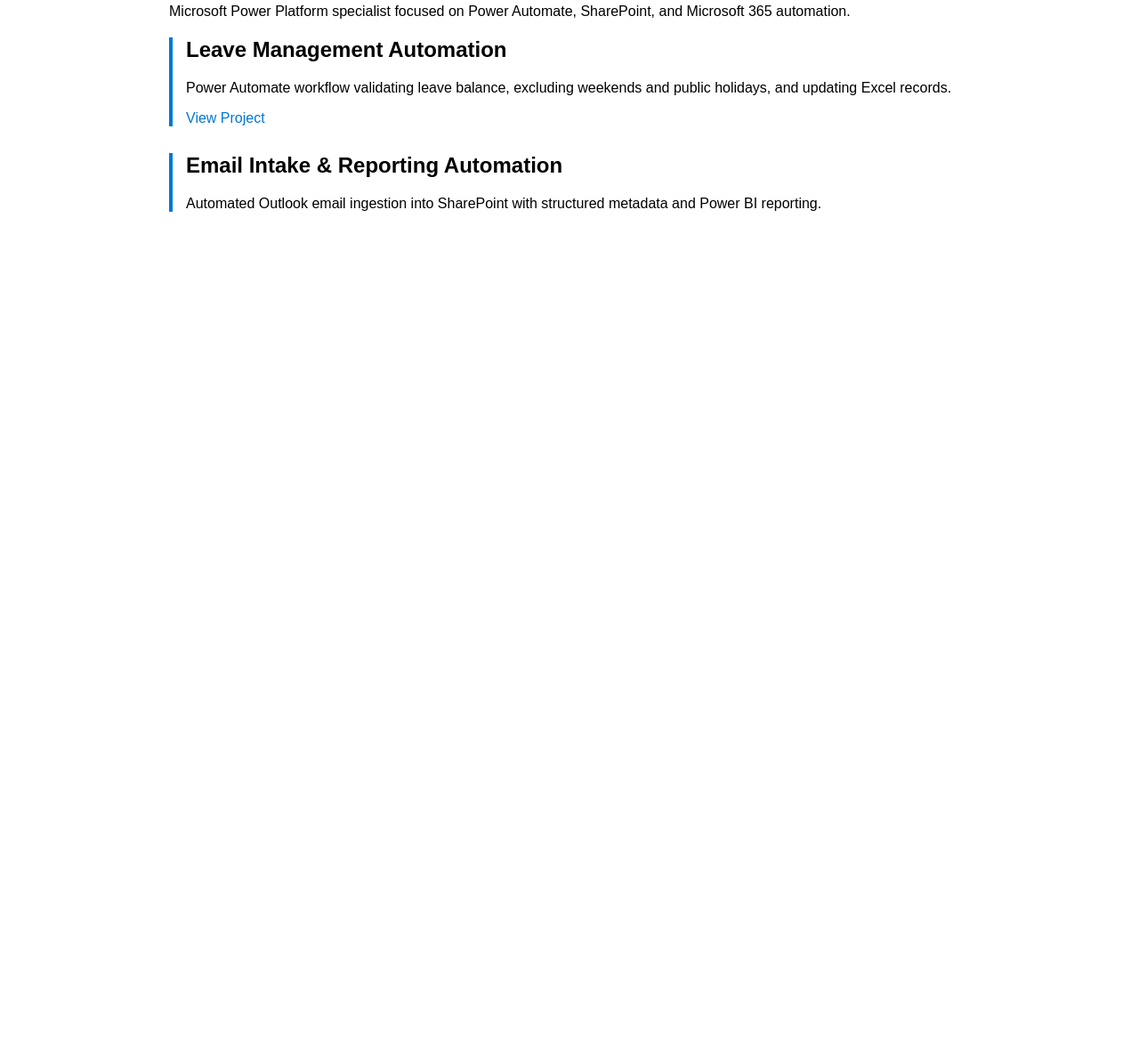
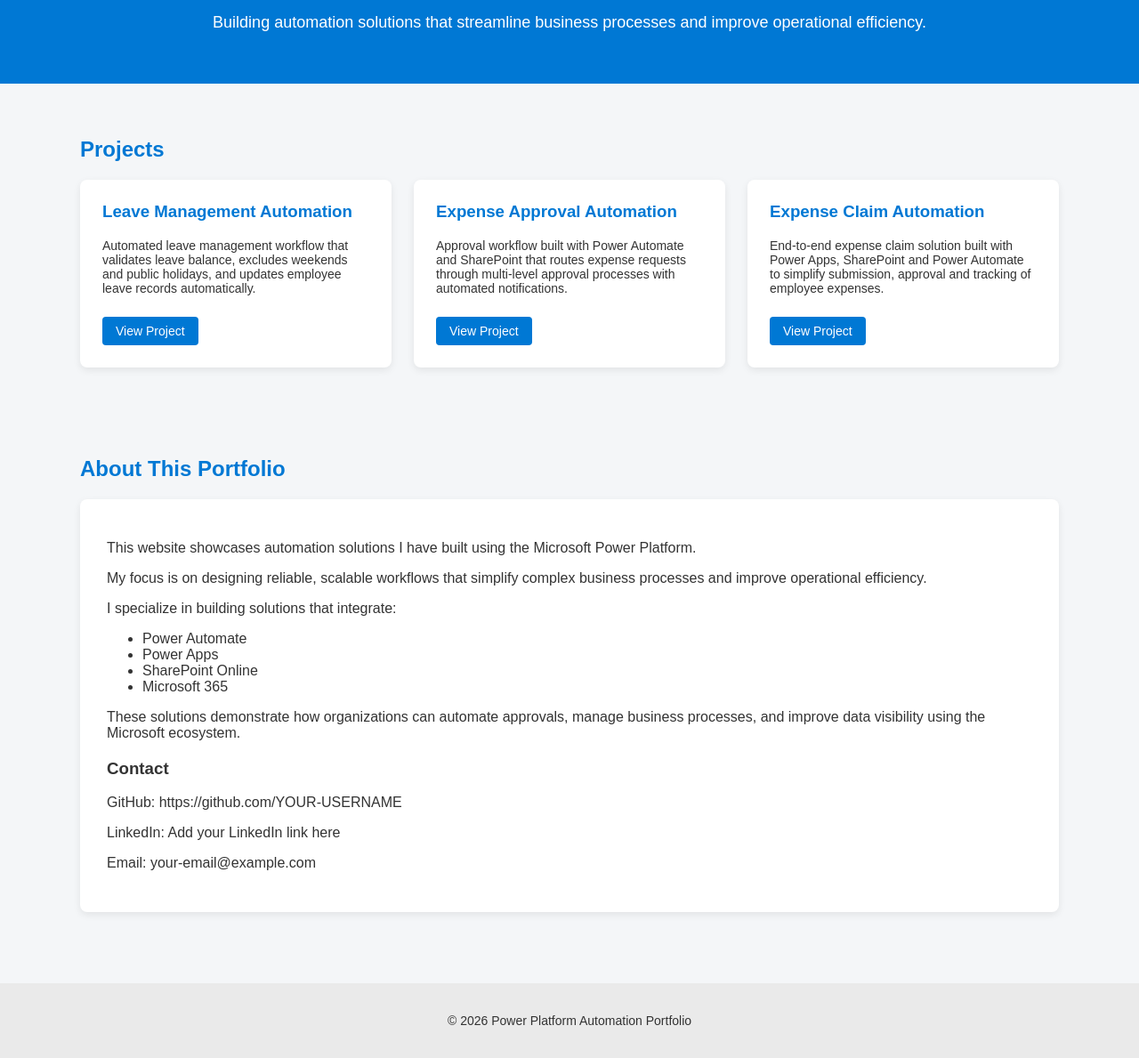
Before and after one commit to 360powerplatformlab/pere-portfolio, a plain HTML site: page index.html in a window 1280 px wide. Shown: the part 116-1305 px from the top of the page at 89% size. Before the commit the page ends 800 px from the top, so only its background shows below. Drawn offline with Linux system fonts and the light colour scheme.

Commit message:
Update index.html
Updated the entire html content

```diff
--- a/index.html
+++ b/index.html
@@ -1,30 +1,235 @@
 <!DOCTYPE html>
 <html lang="en">
 <head>
-  <meta charset="UTF-8">
-  <title>Pere | Power Platform Portfolio</title>
-  <style>
-    body { font-family: Arial; max-width: 900px; margin: auto; padding: 40px; }
-    h1 { color: #0078D4; }
-    .project { border-left: 4px solid #0078D4; padding-left: 15px; margin-bottom: 30px; }
-    a { color: #0078D4; text-decoration: none; }
-  </style>
+<meta charset="UTF-8">
+<title>Power Platform Automation Portfolio</title>
+
+<style>
+
+body{
+font-family: Arial, Helvetica, sans-serif;
+margin:0;
+background:#f4f6f8;
+color:#333;
+}
+
+header{
+background:#0078D4;
+color:white;
+padding:40px 20px;
+text-align:center;
+}
+
+header h1{
+margin:0;
+font-size:36px;
+}
+
+header p{
+font-size:18px;
+margin-top:10px;
+}
+
+.container{
+max-width:1100px;
+margin:auto;
+padding:40px 20px;
+}
+
+h2{
+color:#0078D4;
+margin-bottom:20px;
+}
+
+.projects{
+display:grid;
+grid-template-columns:repeat(auto-fit,minmax(250px,1fr));
+gap:25px;
+}
+
+.card{
+background:white;
+padding:25px;
+border-radius:8px;
+box-shadow:0 3px 8px rgba(0,0,0,0.08);
+transition:transform 0.2s;
+}
+
+.card:hover{
+transform:translateY(-5px);
+}
+
+.card h3{
+margin-top:0;
+color:#0078D4;
+}
+
+.card p{
+font-size:14px;
+}
+
+.card a{
+display:inline-block;
+margin-top:10px;
+text-decoration:none;
+color:white;
+background:#0078D4;
+padding:8px 15px;
+border-radius:4px;
+font-size:14px;
+}
+
+.about{
+background:white;
+padding:30px;
+border-radius:8px;
+box-shadow:0 3px 8px rgba(0,0,0,0.08);
+}
+
+.contact{
+margin-top:20px;
+}
+
+footer{
+text-align:center;
+padding:20px;
+margin-top:40px;
+background:#eaeaea;
+font-size:14px;
+}
+
+</style>
+
 </head>
+
 <body>
 
-<h1>My Power Platform Portfolio</h1>
-<p>Microsoft Power Platform specialist focused on Power Automate, SharePoint, and Microsoft 365 automation.</p>
+<header>
 
-<div class="project">
-  <h2>Leave Management Automation</h2>
-  <p>Power Automate workflow validating leave balance, excluding weekends and public holidays, and updating Excel records.</p>
-  <a href="https://360powerplatformlab.github.io/leave-management-automation/">View Project</a>
+<h1>Power Platform Automation Portfolio</h1>
+
+<p>Microsoft Power Platform Specialist | Power Automate | Power Apps | SharePoint</p>
+
+<p>
+Building automation solutions that streamline business processes and improve operational efficiency.
+</p>
+
+</header>
+
+
+<div class="container">
+
+<h2>Projects</h2>
+
+<div class="projects">
+
+<div class="card">
+
+<h3>Leave Management Automation</h3>
+
+<p>
+Automated leave management workflow that validates leave balance, excludes weekends and public holidays, and updates employee leave records automatically.
+</p>
+
+<a href="https://github.com/YOUR-USERNAME/leave-management-automation">
+View Project
+</a>
+
 </div>
 
-<div class="project">
-  <h2>Email Intake & Reporting Automation</h2>
-  <p>Automated Outlook email ingestion into SharePoint with structured metadata and Power BI reporting.</p>
+
+<div class="card">
+
+<h3>Expense Approval Automation</h3>
+
+<p>
+Approval workflow built with Power Automate and SharePoint that routes expense requests through multi-level approval processes with automated notifications.
+</p>
+
+<a href="https://github.com/YOUR-USERNAME/expense-approval-automation">
+View Project
+</a>
+
 </div>
 
+
+<div class="card">
+
+<h3>Expense Claim Automation</h3>
+
+<p>
+End-to-end expense claim solution built with Power Apps, SharePoint and Power Automate to simplify submission, approval and tracking of employee expenses.
+</p>
+
+<a href="https://github.com/YOUR-USERNAME/expense-claim-automation">
+View Project
+</a>
+
+</div>
+
+</div>
+
+</div>
+
+
+<div class="container">
+
+<h2>About This Portfolio</h2>
+
+<div class="about">
+
+<p>
+This website showcases automation solutions I have built using the Microsoft Power Platform.
+</p>
+
+<p>
+My focus is on designing reliable, scalable workflows that simplify complex business processes and improve operational efficiency.
+</p>
+
+<p>
+I specialize in building solutions that integrate:
+</p>
+
+<ul>
+<li>Power Automate</li>
+<li>Power Apps</li>
+<li>SharePoint Online</li>
+<li>Microsoft 365</li>
+</ul>
+
+<p>
+These solutions demonstrate how organizations can automate approvals, manage business processes, and improve data visibility using the Microsoft ecosystem.
+</p>
+
+<div class="contact">
+
+<h3>Contact</h3>
+
+<p>
+GitHub: https://github.com/YOUR-USERNAME
+</p>
+
+<p>
+LinkedIn: Add your LinkedIn link here
+</p>
+
+<p>
+Email: your-email@example.com
+</p>
+
+</div>
+
+</div>
+
+</div>
+
+
+<footer>
+
+<p>© 2026 Power Platform Automation Portfolio</p>
+
+</footer>
+
 </body>
+
 </html>
```
